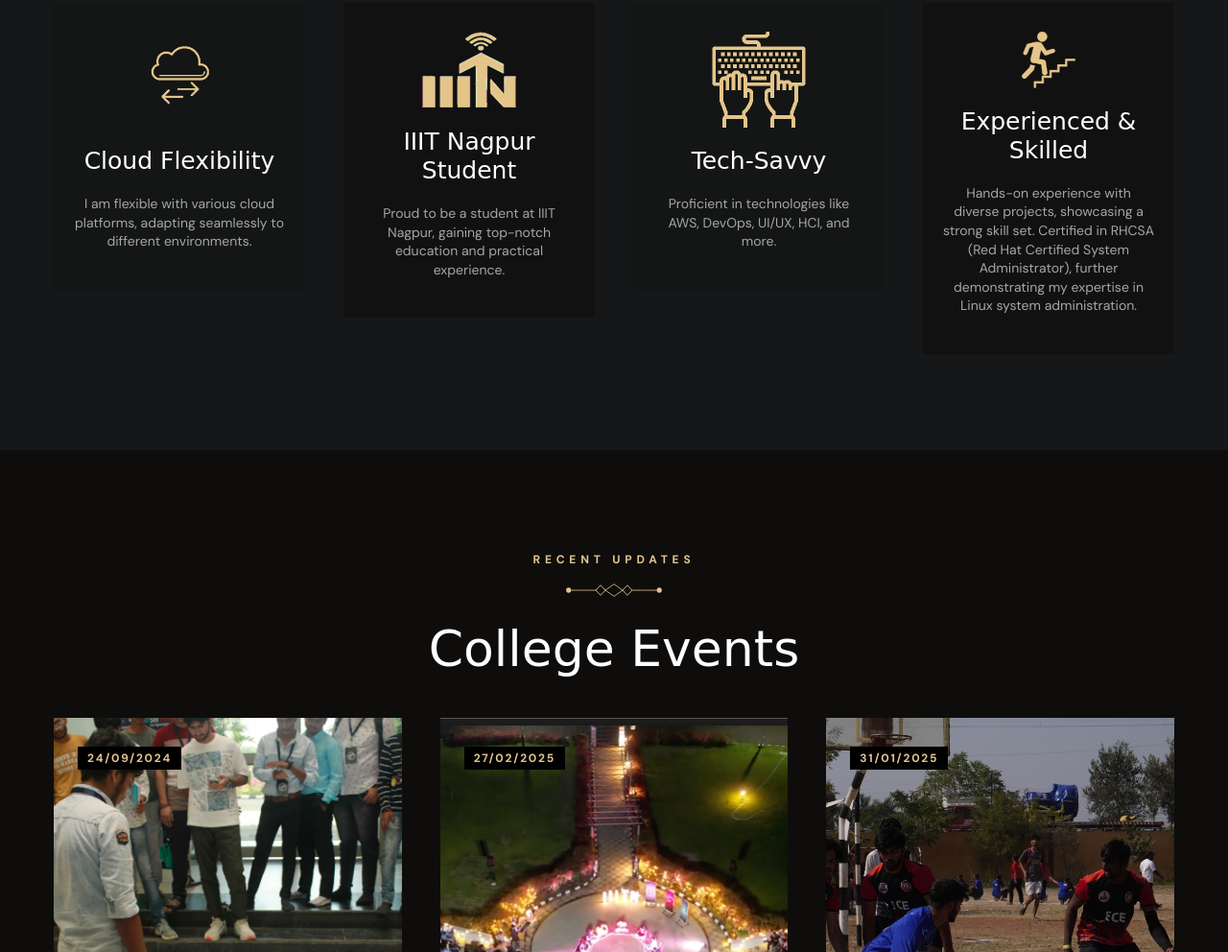
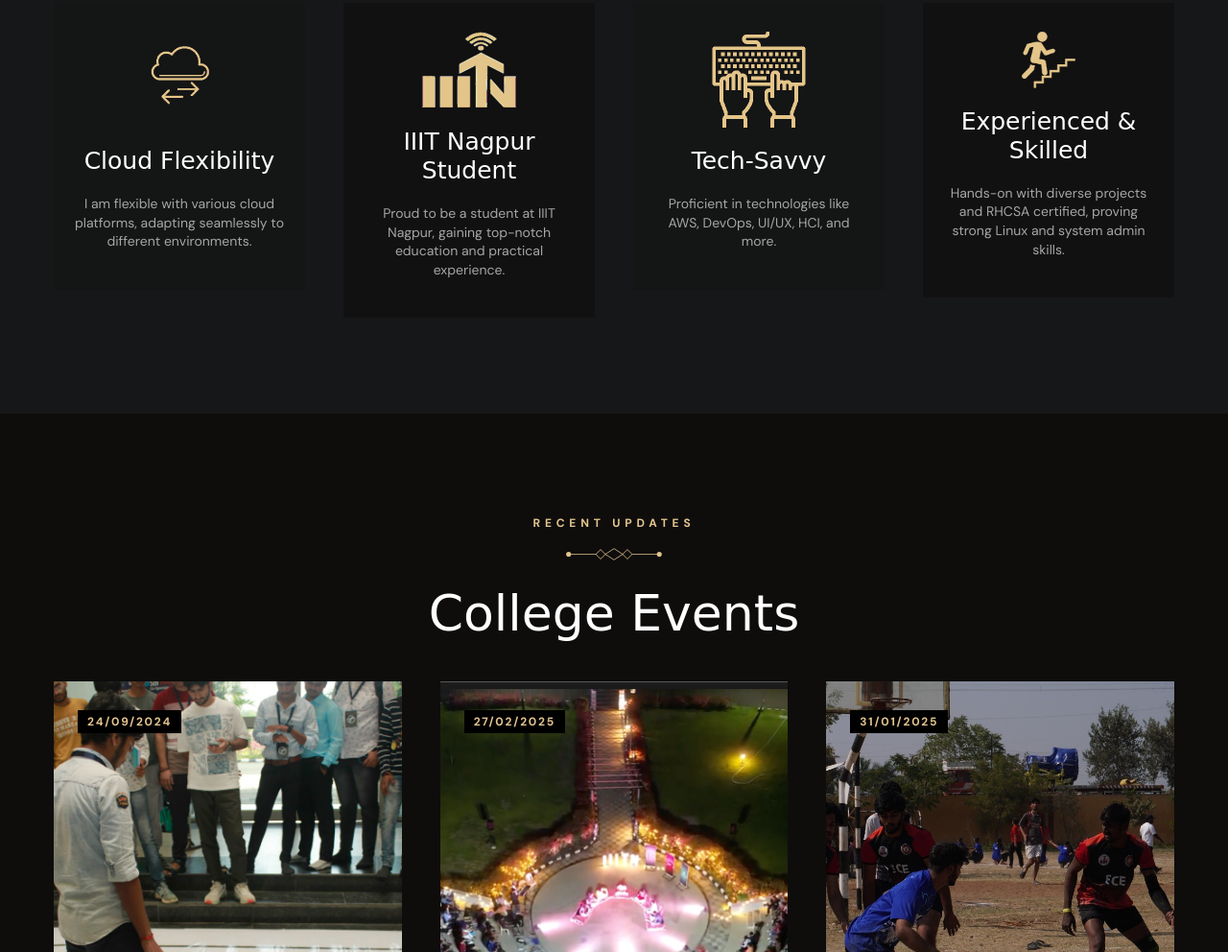
Before and after one commit to omsre/om-portfolio, a plain HTML site: page index.html in a window 1280 px wide. Shown: the part 6334-7326 px from the top of the page at 96% size. Drawn offline with nearby package versions, Linux system fonts and the light colour scheme; a web font is replaced by a local one.

Commit message:
Update index.html

```diff
--- a/index.html
+++ b/index.html
@@ -735,7 +735,7 @@
             <img src="./assets/images/steps-1.png" width="100" height="80" loading="lazy" alt="icon">
           </div>
           <h3 class="title-2 card-title">Experienced & Skilled</h3>
-          <p class="label-1 card-text">Hands-on experience with diverse projects, showcasing a strong skill set. Certified in RHCSA (Red Hat Certified System Administrator), further demonstrating my expertise in Linux system administration.</p>
+          <p class="label-1 card-text">Hands-on with diverse projects and RHCSA certified, proving strong Linux and system admin skills.</p>
         </div>
       </li>
 
```
